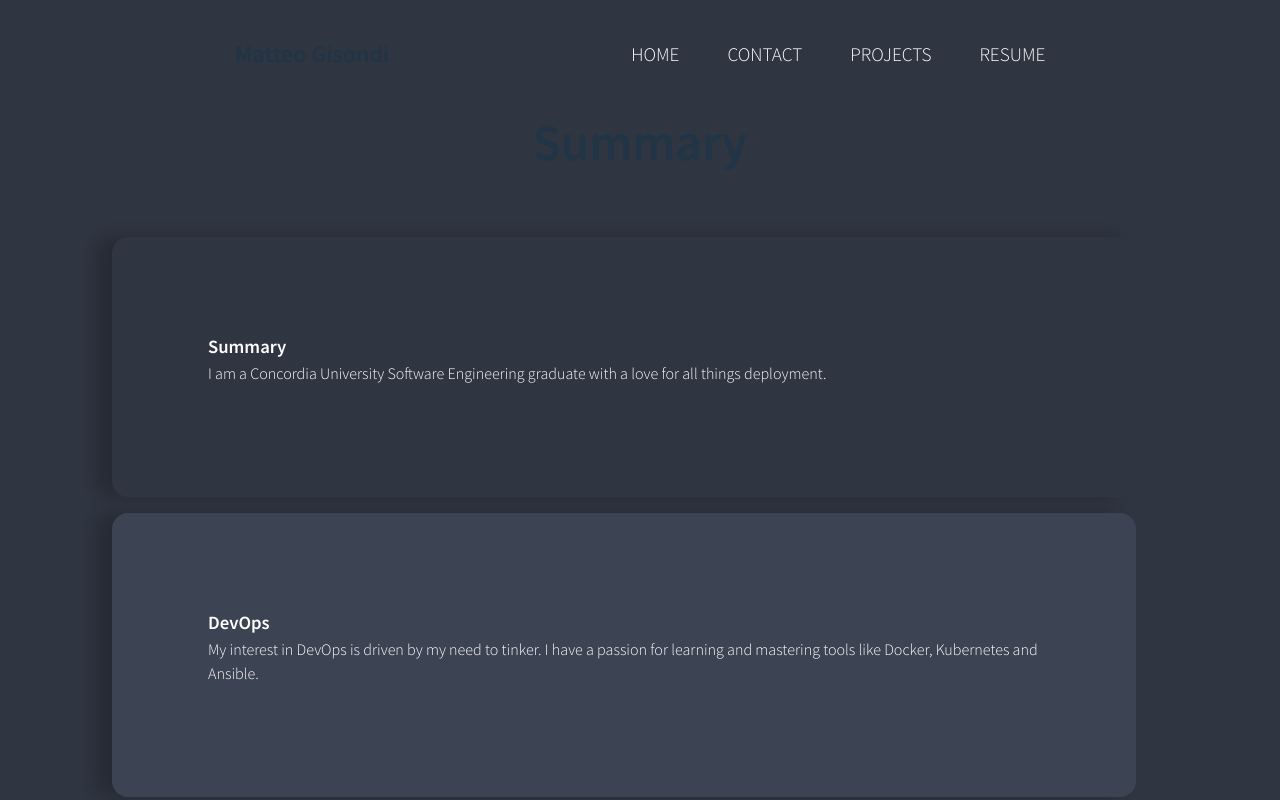
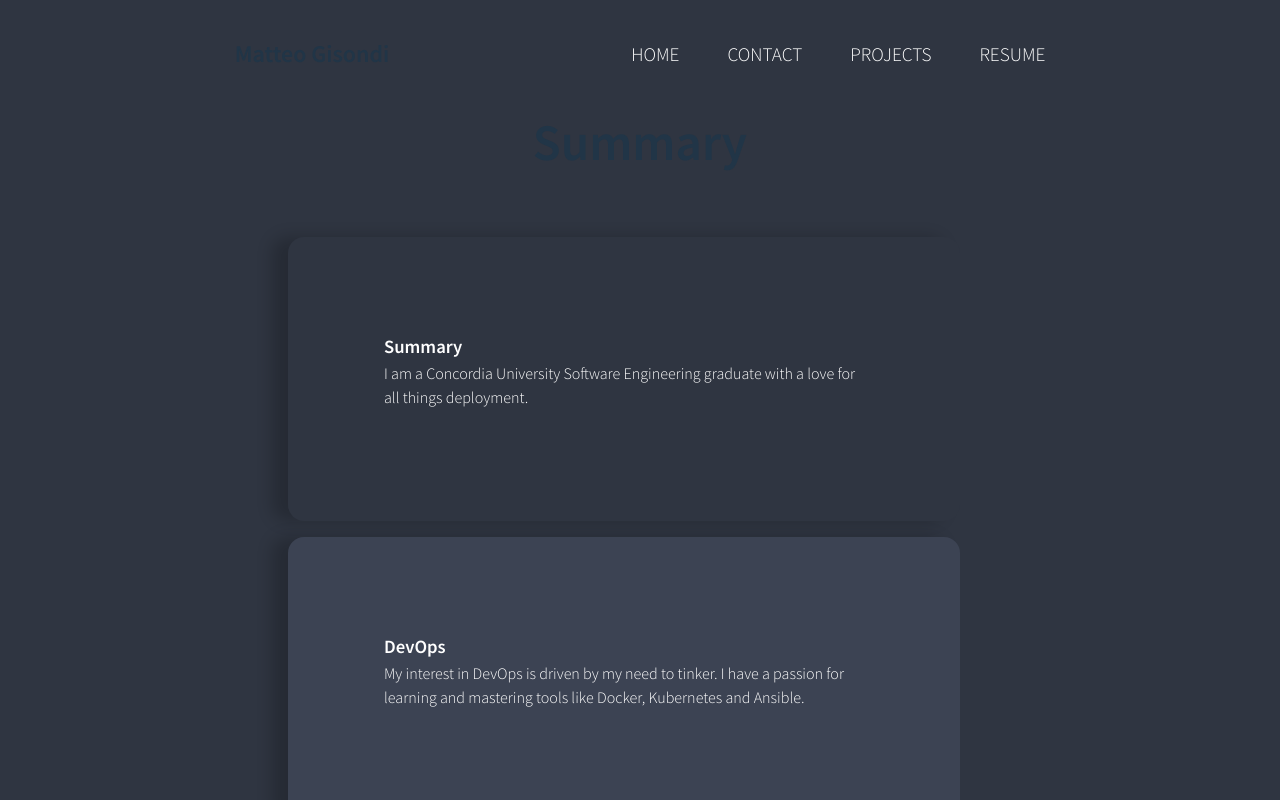
Before and after one commit to MatteoGisondi/portfolio, a Vue app: page / in a window 1280 px wide. Shown: the top 800 px of the page. Built offline with nearby package versions, Linux system fonts and the light colour scheme.

Commit message:
Concolidate media queries

```diff
--- a/src/pages/Contact.vue
+++ b/src/pages/Contact.vue
@@ -14,9 +14,3 @@ export default {
     },
 };
 </script>
-
-<style scoped>
-.content {
-    overflow: hidden;
-}
-</style>
--- a/src/pages/Resume.vue
+++ b/src/pages/Resume.vue
@@ -8,8 +8,8 @@
 </template>
 
 <script lang="ts">
-import { defineComponent } from 'vue';
-import VuePdfEmbed from 'vue-pdf-embed';
+import { defineComponent } from "vue";
+import VuePdfEmbed from "vue-pdf-embed";
 
 export default defineComponent({
     components: {
@@ -17,7 +17,7 @@ export default defineComponent({
     },
     data() {
         return {
-            source: '/matteo-gisondi_resume.pdf',
+            source: "/matteo-gisondi_resume.pdf",
         };
     },
 });
@@ -41,34 +41,13 @@ a:hover {
     color: black;
 }
 
-/* Update content div styles */
-.content {
-    margin-bottom: 8px;
-    transform: scale(2.25);
-    position: relative;
-    top: 30em;
-    padding: 2em 0em 2em 0em;
+.pdf-embed {
+    width: 100%;
 }
 
-/* Update PDF embed styles for different screen sizes */
-.pdf-embed {
-    width: 100%;
-    /* Take up the whole width by default */
-}
-
-@media (min-width: 768px) {
-
-    /* For large screens, set width to 90% */
+@media (min-width: 800px) {
     .pdf-embed {
         width: 90%;
     }
 }
-
-@media (max-width: 767px) {
-
-    /* For mobile screens, set width to 100% */
-    .pdf-embed {
-        width: 100%;
-    }
-}
 </style>
--- a/src/style.css
+++ b/src/style.css
@@ -19,11 +19,22 @@
     -webkit-text-size-adjust: 100%;
 }
 
+main {
+    margin: 3em auto;
+    max-width: 800px;
+    padding: 0 1em;
+    min-height: 100vh;
+}
+
 .content {
-    display: flex;
+    margin: 0 auto;
+    max-width: 800px;
+    padding: 0 1em;
     justify-content: center;
     align-items: center;
-    min-height: 100vh;
+    display: flex;
+    flex-direction: column;
+    min-height: 60vh;
 }
 
 a {
@@ -43,6 +54,7 @@ body {
     min-width: 320px;
     min-height: 100vh;
     background-color: var(--body-background);
+    overflow: hidden;
 }
 
 h1 {
@@ -94,7 +106,7 @@ button:focus-visible {
 }
 
 @media (max-height: 800px) {
-    .content {
+    main {
         align-items: flex-start;
     }
 }
```
Also changed, not shown: src/components/Cards.vue (+5 -6 lines), src/components/Socials.vue (+6 -3 lines).
